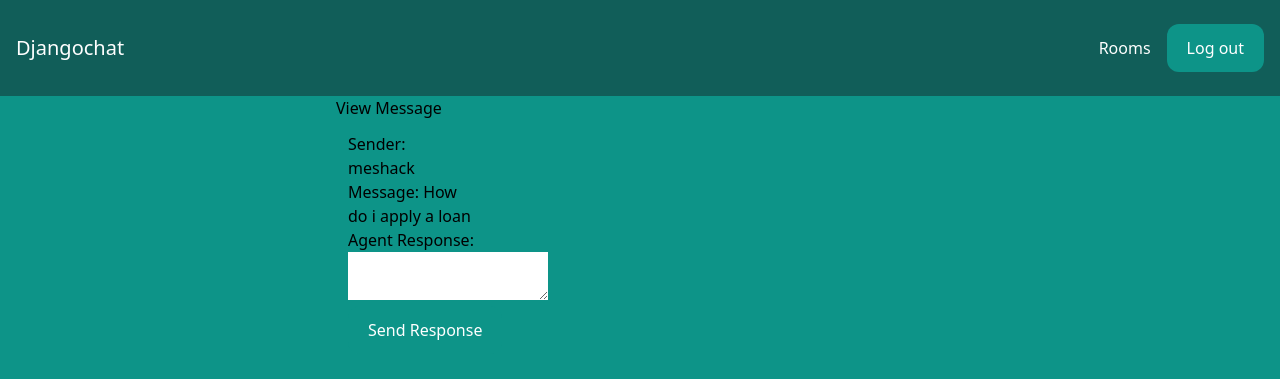
After one commit to meshackyegon/djangochat, a Django app: page /rooms/view_message/1/ in a window 1280 px wide. The commit adds this page. Shown: the top 379 px of the page. Run offline with Django 4.2, Linux system fonts and the light colour scheme; a user stored in the database is signed in; data comes from the database, SQL or seed files in the repository; some libraries are stand-ins or nearby versions.

Commit message:
latest changes

```diff
--- a/core/templates/core/base.html
+++ b/core/templates/core/base.html
@@ -25,9 +25,9 @@
 
             <div class="flex items-center space-x-4">
                 {% if request.user.is_authenticated %}
-                    <a href="/rooms/" class="text-white hover:text-gray-200">Rooms</a>
+                <a href="/rooms/" class="text-white hover:text-gray-200">Rooms</a>
 
-                    <a href="/logout/" class="px-5 py-3 rounded-xl text-white bg-teal-600 hover:bg-teal-700">Log out</a>
+                <a href="/logout/" class="px-5 py-3 rounded-xl text-white bg-teal-600 hover:bg-teal-700">Log out</a>
                 {% else %}
                     <a href="/chat/" class="text-white hover:text-gray-200">Start Chat</a>
                     <a href="/login/" class="text-white hover:text-gray-200">Log in</a>
--- a/core/urls.py
+++ b/core/urls.py
@@ -8,5 +8,5 @@ urlpatterns = [
     path('signup/', views.signup, name='signup'),
     path('login/', auth_views.LoginView.as_view(template_name='core/login.html'), name='login'),
     path('chat/', views.chat, name='chat'),
-    path('logout/', auth_views.LogoutView.as_view(), name='logout'),
+    path('logout/', views.logout_view, name='logout'),
 ]
--- a/core/views.py
+++ b/core/views.py
@@ -1,5 +1,6 @@
 from django.contrib.auth import login
 from django.shortcuts import render, redirect
+from django.contrib.auth import logout
 
 from .forms import SignUpForm
 
@@ -22,3 +23,6 @@ def signup(request):
         form = SignUpForm()
 
     return render(request, 'core/signup.html', {'form': form})
+def logout_view(request):
+    logout(request)
+    return redirect('login')
--- a/room/models.py
+++ b/room/models.py
@@ -1,23 +1,9 @@
 from django.contrib.auth.models import User
 from django.db import models
 
-class Room(models.Model):
-    name = models.CharField(max_length=255)
-    slug = models.SlugField(unique=True)
-
-
-class Message(models.Model):
-    room = models.ForeignKey(Room, related_name='messages', on_delete=models.CASCADE)
-    user = models.ForeignKey(User, related_name='messages', on_delete=models.CASCADE)
-    content = models.TextField()
-    date_added = models.DateTimeField(auto_now_add=True)
-
-    class Meta:
-        ordering = ('date_added',)
-
-class Messages(models.Model):
-    user_id=models.IntegerField()
-    timestamp=models.DateTimeField()
-    message_body=models.CharField(max_length=1000)
-    def __str__(self):
-        return self.message_body
+class CustomerMessage(models.Model):
+    user_id =models.AutoField(primary_key=True)
+    sender_name = models.CharField(max_length=255)
+    message = models.TextField()
+    timestamp = models.DateTimeField(auto_now_add=True)
+    agent_response = models.TextField(blank=True, null=True)
--- /dev/null
+++ b/room/templates/room/view_message.html
@@ -0,0 +1,21 @@
+<!-- view_message.html -->
+{% extends 'core/base.html' %}
+
+{% block content %}
+<div class="lg:w-2/4 px-4 mx-auto">
+  <h1>View Message</h1>
+
+    <div class="w-full lg:w-1/4 px-3 py-3">
+  <p>Sender: {{ message.sender_name }}</p>
+  <p>Message: {{ message.message }}</p>
+
+  <form method="post" action="{% url 'respond_to_message' message.user_id %}">
+    {% csrf_token %}
+    <label for="agent_response">Agent Response:</label>
+    <textarea name="agent_response" required></textarea>
+    <br>
+    <input type="submit" value="Send Response" class="px-5 py-3 block rounded-xl text-white bg-teal-600 hover:bg-teal-700">
+  </form>
+  </div>
+</div>
+{% endblock %}
--- a/room/urls.py
+++ b/room/urls.py
@@ -3,7 +3,18 @@ from django.urls import path
 from . import views
 
 urlpatterns = [
-    path('', views.rooms, name='rooms'),
-    path('user_id/<user_id>/', views.room, name='room'),
-    path('messages/',views.messages,name='messages'),
+    # path('', views.rooms, name='rooms'),
+    # path('user_id/<user_id>/', views.room, name='room'),
+    # path('messages/',views.messages,name='messages'),
 ]
+
+# messaging/urls.py
+from django.urls import path
+from .views import receive_message, agent_portal, view_message, respond_to_message
+
+urlpatterns = [
+    path('receive_message/', receive_message, name='receive_message'),
+    path('', agent_portal, name='agent_portal'),
+    path('view_message/<int:user_id>/', view_message, name='view_message'),
+    path('respond_to_message/<int:user_id>/', respond_to_message, name='respond_to_message'),
+]
--- a/room/views.py
+++ b/room/views.py
@@ -1,22 +1,63 @@
 from django.contrib.auth.decorators import login_required
-from django.shortcuts import render
+from django.shortcuts import render, get_object_or_404, redirect
+from django.http import JsonResponse
+from .models import CustomerMessage
+from rest_framework.decorators import api_view
+from django.views.decorators.csrf import csrf_exempt
+@csrf_exempt
+@api_view(['POST'])
+def receive_message(request):
+    # if request.method == 'POST':
+    #     sender_name = request.POST.get('sender_name')
+    #     message= request.POST.get('message')
 
-from .models import Room, Message, Messages
+    #     # Check if sender_name is not empty before saving
+    #     if sender_name:
+    #         # Save the received message to the database
+    #         CustomerMessage.objects.create(sender_name=sender_name, message=message)
+    #         return JsonResponse({'status': 'success'})
+    #     else:
+    #         return JsonResponse({'status': 'error', 'message': 'Sender name is required'})
+    # else:
+    #     return JsonResponse({'status': 'error', 'message': 'Invalid request method'})
 
+    if request.method == 'POST':
+        sender_name = request.POST.get('sender_name')
+        message = request.POST.get('message')
+
+        # Save the received message to the database
+        CustomerMessage.objects.create(sender_name=sender_name, message=message)
+
+        return redirect('chat')  # Redirect to the agent portal or any other desired page
+    else:
+        return render(request, 'core/chat.html')
 @login_required
-def rooms(request):
-    rooms = Messages.objects.all()
+def agent_portal(request):
+    # Fetch customer messages with no agent response
+    messages = CustomerMessage.objects.filter(agent_response__isnull=True)
 
-    return render(request, 'room/rooms.html', {'rooms': rooms})
+    return render(request, 'room/agent_portal.html', {'messages': messages})
+@login_required
+def view_message(request, user_id):
+    # Retrieve the specific customer message
+    message = get_object_or_404(CustomerMessage, pk=user_id)
 
+
+    return render(request, 'room/view_message.html', {'message': message})
 @login_required
-def room(request, user_id):
-    room = Messages.objects.get(user_id=user_id)
-    messages = Messages.objects.filter(message_body=user_id)[0:25]
+def respond_to_message(request, user_id):
+    if request.method == 'POST':
+        # Retrieve the specific customer message
+        message = get_object_or_404(CustomerMessage, pk=user_id)
 
-    return render(request, 'room/room.html', {'room': room, 'messages': messages})
+        # Get the agent's response from the form
+        agent_response = request.POST.get('agent_response')
 
-@login_required
-def messages(request):
-    messages=Messages.objects.all()
-    return render(request,'room/messages.html',{'messages':messages})
+        # Update the message with the agent's response
+        message.agent_response = agent_response
+        message.save()
+
+        # return JsonResponse({'status': 'success'})
+        return redirect('agent_portal')
+    else:
+        return JsonResponse({'status': 'error', 'message': 'Invalid request method'})
```
Also changed, not shown: core/templates/core/chat.html (+7 -5 lines), djangochat/settings.py (+6 -1 lines), room/admin.py (+2 -36 lines), room/templates/room/agent_portal.html (added, +14 -0 lines), db.sqlite3, room/migrations/0002_customermessage_remove_message_room_and_more.py (added).
